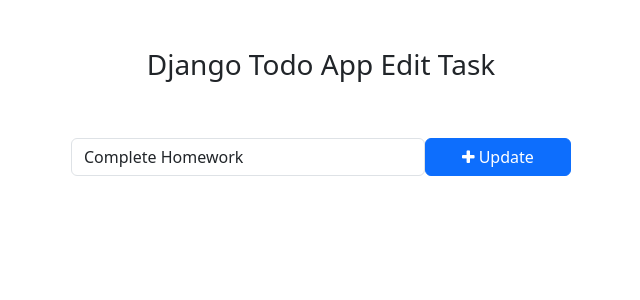
After one commit to divijch/todo_django, a Django app: page /todo/edit_task/1 in a window 1280 px wide. The commit adds this page. Shown: the top 300 px of the page, without its empty margins (319-959 px from the left). Run offline with Django 5.2, Linux system fonts and the light colour scheme; data comes from the database, SQL or seed files in the repository; both versions use the stored data as it was after the commit.

Commit message:
Full Project Update

```diff
--- /dev/null
+++ b/templates/edit_task.html
@@ -0,0 +1,27 @@
+<!DOCTYPE html>
+<html lang="en">
+<head>
+    <meta charset="UTF-8">
+    <meta name="viewport" content="width=device-width, initial-scale=1.0">
+    <title>Edit Task - Django TODO App</title>
+        <!-- Bootstrap -->
+        <link href="https://cdn.jsdelivr.net/npm/bootstrap@5.3.3/dist/css/bootstrap.min.css" rel="stylesheet" integrity="sha384-QWTKZyjpPEjISv5WaRU9OFeRpok6YctnYmDr5pNlyT2bRjXh0JMhjY6hW+ALEwIH" crossorigin="anonymous">
+        <script src="https://cdn.jsdelivr.net/npm/bootstrap@5.3.3/dist/js/bootstrap.bundle.min.js" integrity="sha384-YvpcrYf0tY3lHB60NNkmXc5s9fDVZLESaAA55NDzOxhy9GkcIdslK1eN7N6jIeHz" crossorigin="anonymous"></script>
+        <!-- Font Awesome Icons -->
+        <link rel="stylesheet" href="https://cdnjs.cloudflare.com/ajax/libs/font-awesome/4.7.0/css/font-awesome.min.css">
+</head>
+<body>
+    <div class = 'container'>
+        <h3 class = 'pt-5 pb-5 text-center'>Django Todo App Edit Task</h3>
+        <form action="{%url 'edit_task' get_task.pk%}" method="POST" style="width: 500px; margin: auto;">
+            {% csrf_token %}
+            <div class="form-group">
+                <span style="display: flex;">
+                    <input type="text" name = "task" class="form-control" placeholder="Add a task" value="{{get_task}}">
+                    <button type="submit" class="btn btn-primary" style="width: 200px;"><i class="fa fa-plus"></i> Update</button>
+                </span>
+            </div>
+        </form>
+    </div>
+</body>
+</html>
--- a/todo/urls.py
+++ b/todo/urls.py
@@ -3,8 +3,20 @@
 
 urlpatterns = [
 
+    #Add Task Feature
+    path('addtask/', views.addtask, name = 'addtask'),
 
-    path('addtask/', views.addtask, name = 'addtask'),
+    #Mark As Done Feature
     path('mark_as_done/<int:pk>', views.mark_as_done, name='mark_as_done'),
 
+    #Mark As Undone Feature
+    path('mark_as_undone/<int:pk>', views.mark_as_undone, name  = 'mark_as_undone'),
+
+    #Edit Feature
+    path('edit_task/<int:pk>', views.edit_task, name = 'edit_task'),
+
+    #Delete Feature
+    path('delete_task/<int:pk>', views.delete_task, name = 'delete_task'),
+
+
 ]
--- a/todo/views.py
+++ b/todo/views.py
@@ -12,3 +12,28 @@
     task.is_completed = True
     task.save()
     return redirect('home')
+
+def mark_as_undone(request, pk):
+    task = get_object_or_404(Task, pk=pk)
+    task.is_completed = False
+    task.save()
+    return redirect('home')
+
+def edit_task(request, pk):
+    get_task = get_object_or_404(Task, pk=pk)
+    if request.method == 'POST':
+        new_task = request.POST['task']
+        get_task.task = new_task
+        get_task.save()
+        return redirect('home')
+    else:
+        context= {
+            'get_task' : get_task
+        }
+
+        return render(request, 'edit_task.html', context)
+
+def delete_task(request, pk):
+    task = get_object_or_404(Task, pk=pk)
+    task.delete()
+    return redirect('home')
```
Also changed, not shown: templates/home.html (+8 -4 lines), db.sqlite3.
